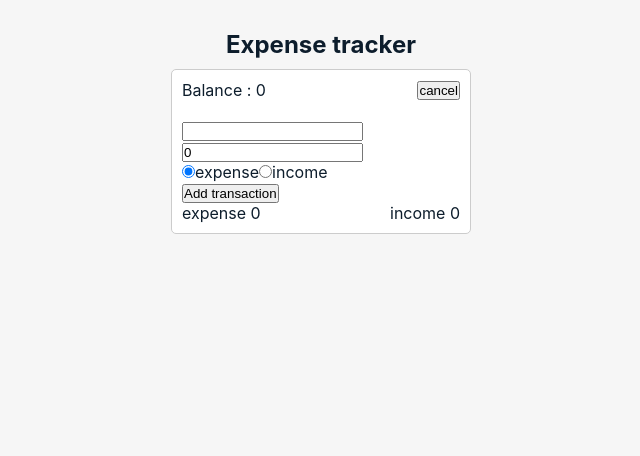
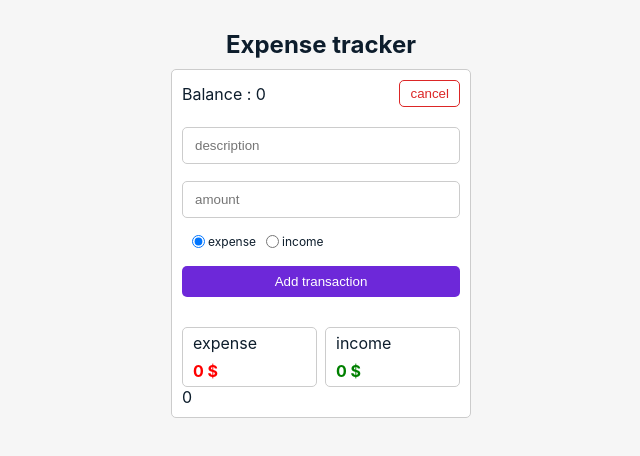
Before and after one commit to samamoazemi/Expense-Tracker-App, a React (Create React App) app: page / in a window 1280 px wide. Both pictures are taken after a click on the button "add". Shown: the top 456 px of the page, without its empty margins (319-959 px from the left). Built offline with nearby package versions, Linux system fonts and the light colour scheme.

Commit message:
Improve app styles

```diff
--- a/src/App.css
+++ b/src/App.css
@@ -30,3 +30,73 @@
   justify-content: space-between;
   align-items: center;
 }
+.expenseBox{
+  display: flex;
+  flex-direction: column;
+  align-items: flex-start;
+  justify-content: space-between;
+  height: 60px;
+  width: 135px;
+  border-radius: 5px;
+  padding: 5px 10px;
+  border: 1px solid #ccc;
+}
+.expenseBox span{
+  font-weight: bold;
+  color: green;
+}
+.btn{
+  outline: none;
+  padding: 5px 10px;
+  background-color: #ede9fe;
+  color: #6d28d9;
+  border-radius: 5px;
+  border: 1px solid #6d28d9;
+}
+.primary{
+  color: #fff;
+  background-color: #6d28d9;
+  border: none;
+  padding: 8px 10px;
+}
+.cancel{
+  color: #DC2626;
+  background-color: #fff;
+  border: 1px solid #DC2626;
+}
+form{
+  display: flex;
+  flex-direction: column;
+  min-height: 170px;
+  justify-content: space-between;
+  margin-bottom: 30px;
+}
+input{
+  border: 1px solid #ccc;
+  padding: 10px 12px;
+  outline: none;
+  border-radius: 5px;
+}
+input[type="radio"]{
+  margin-left: 10px;
+}
+.radioBox{
+  display: flex;
+  justify-content: flex-start;
+  align-items: center;
+  font-size: 14px;
+}
+.radioBox label{
+  margin-left: 3px;
+  font-size: 12px;
+}
+.transaction{
+  border-radius: 5px;
+  background-color: #f4f4f5;
+  padding: 10px;
+  font-weight: bold;
+  margin-top: 15px;
+  display: flex;
+  justify-content: space-between;
+  border-right: 4px solid green;
+}
--- a/src/components/OverViewComponent.js
+++ b/src/components/OverViewComponent.js
@@ -7,14 +7,25 @@ const OverViewComponent = ({expense, income, addTransaction}) => {
         <>
          <div className="firstSection">
                 <p> Balance : {income - expense} </p>
-                <button onClick={() => setIsShow((prevState) => !prevState)}>
+                <button onClick={() => setIsShow((prevState) => !prevState)}
+                 className={`btn ${isShow && "cancel"}`}
+                 >
                     {isShow ? "cancel" : "add"}
                 </button>
             </div>
-            {isShow && <TransActionForm addTransaction={addTransaction}/>}
+            {isShow && (
+            <TransActionForm
+              addTransaction={addTransaction}
+              setIsShow={setIsShow}
+            />
+            )}
             <div className="secondSection">
-                <div>expense {expense}</div>
-                <div>income {income}</div>
+                <div className="expenseBox">
+                    expense <span style={{color : "red"}}>{expense} $</span>
+                </div>
+                <div className="expenseBox">
+                    income <span>{income} $</span>
+                </div>
             </div>
         </>
      );
--- a/src/components/TransActionComponent.js
+++ b/src/components/TransActionComponent.js
@@ -1,8 +1,15 @@
 const TransActionComponent = ({transactions}) => {
     return (
         <section>
-           { transactions.map((t) => (
-           <div key={t.id}>{t.desc}</div>
+           {transactions.length &&
+            transactions.map((t) => (
+           <div
+              key={t.id}
+              className="transaction"
+              style={{borderRight: t.type === "expense" && "4px solid red"}}>
+               <span>{t.desc}</span>
+               <span>$ {t.amount}</span>
+           </div>
            ))}
         </section>
      );
--- a/src/components/TransActionForm.js
+++ b/src/components/TransActionForm.js
@@ -1,9 +1,9 @@
 import { useState } from "react/cjs/react.development";
 
-const TransActionForm = ({ addTransaction }) => {
+const TransActionForm = ({ addTransaction, setIsShow }) => {
     const[formValues, setFormValues] = useState({
       type:"expense",
-      amount: 0,
+      amount: "",
       desc: ""
     })
     const changeHandler = (e) => {
@@ -12,6 +12,7 @@ const TransActionForm = ({ addTransaction }) => {
     const submitHandler = (e) => {
         e.preventDefault()
         addTransaction(formValues)
+        setIsShow(false);
     }
     return (
         <form onSubmit={submitHandler}>
@@ -20,32 +21,36 @@ const TransActionForm = ({ addTransaction }) => {
             name="desc"
             onChange={changeHandler}
             value={formValues.desc}
+            placeholder="description"
             />
             <input
             type="number"
             name="amount"
             onChange={changeHandler}
             value={formValues.amount}
+            placeholder="amount"
             />
-            <div>
+            <div className="radioBox">
                 <input
                 type="radio"
                 value="expense"
                 name="type"
                 onChange={changeHandler}
                 checked={formValues.type === "expense"}
+                id="expense"
                 />
-                <label>expense</label>
+                <label htmlFor="expense">expense</label>
                 <input
                 type="radio"
                 value="income"
                 name="type"
                 onChange={changeHandler}
                 checked={formValues.type === "income"}
+                id="income"
                 />
-                <label>income</label>
+                <label htmlFor="income">income</label>
             </div>
-            <button type="submit">Add transaction</button>
+            <button className="btn primary" type="submit">Add transaction</button>
         </form>
      );
 }
```
